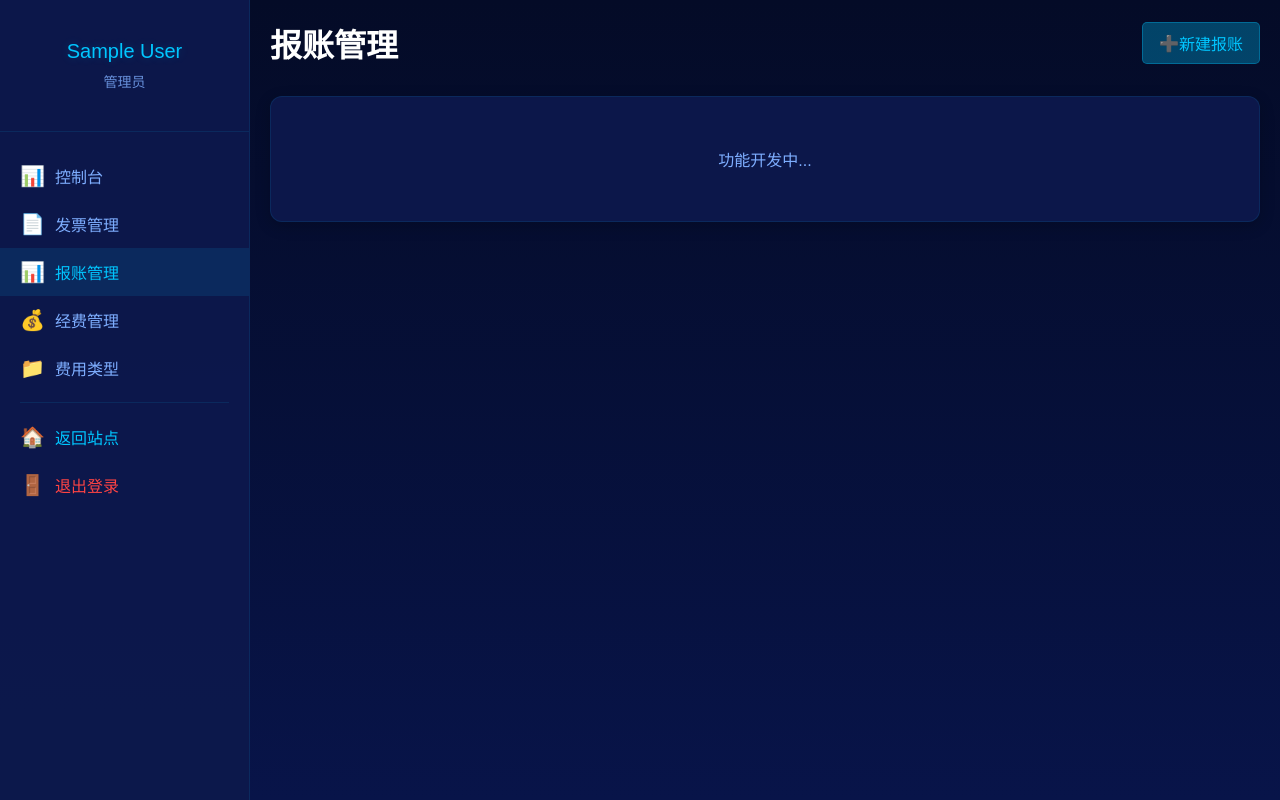
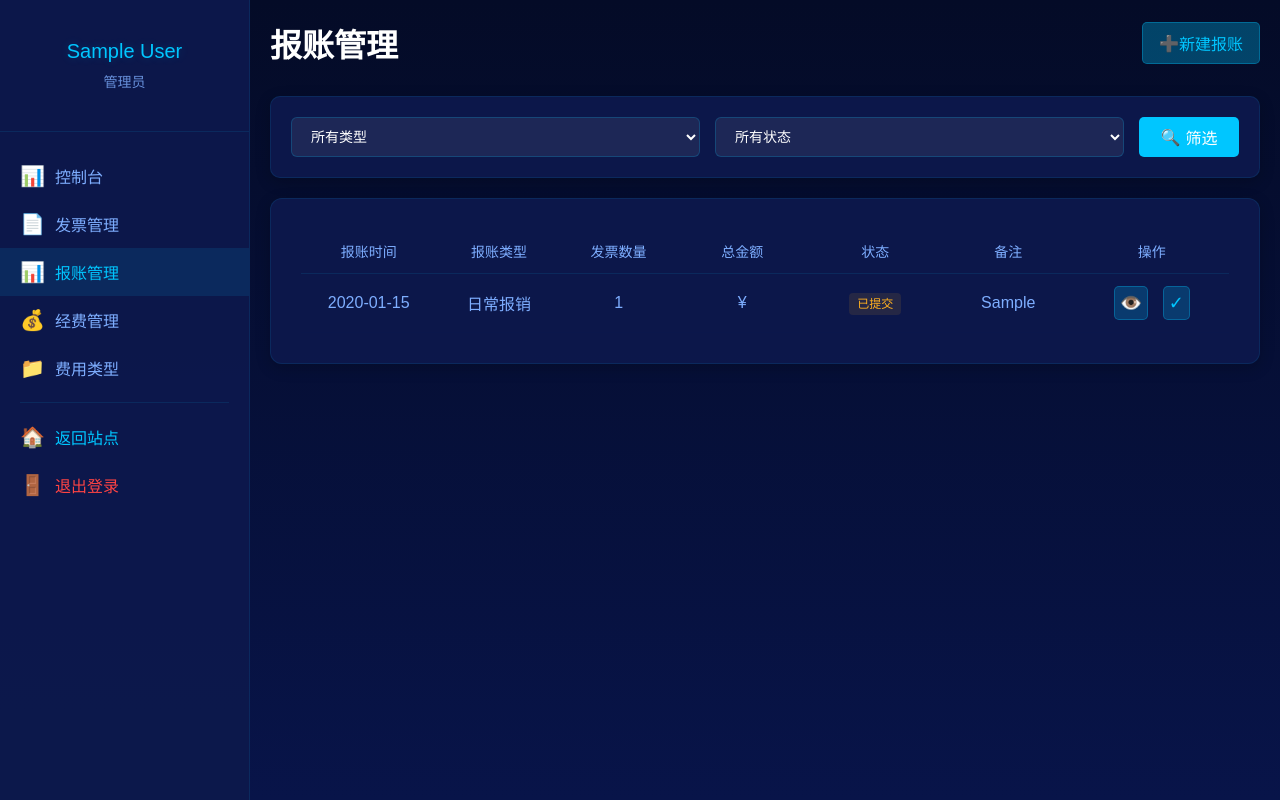
Before and after one commit to dufolk/invoice-manager, a Django app: page /manage/reimbursement/ in a window 1280 px wide. Run offline with Django 5.2, Linux system fonts and the light colour scheme; a user stored in the database is signed in; tables that the repository leaves empty hold one stand-in row (values such as "Sample post"); parts of the project's set-up code (start-up, migrations or seed data) failed here and were passed over.

Commit message:
1.15凌晨

```diff
--- a/invoices/models.py
+++ b/invoices/models.py
@@ -81,7 +81,8 @@
         verbose_name_plural = verbose_name
 
     def __str__(self):
-        return f"{self.invoice_number} - {self.reimbursement_person}"
+        # 报销人-发票明细-日期-金额
+        return f"{self.reimbursement_person} - {self.details} - {self.invoice_date} - {self.amount}"
 
     def check_potential_issues(self):
         """检查发票是否可能存在问题"""
@@ -220,7 +221,7 @@
         ('COMPLETED', '已报账'),
     ]
 
-    reimbursement_date = models.DateTimeField('报账时间')
+    reimbursement_date = models.DateField('报账日期', default=timezone.now)
     invoices = models.ManyToManyField(Invoice, verbose_name='关联发票')
     record_type = models.CharField('报账类型', max_length=10, choices=RECORD_TYPES)
     status = models.CharField('报账状态', max_length=10, choices=STATUS_CHOICES,
--- /dev/null
+++ b/invoices/static/invoices/css/manage/reimbursement.css
@@ -0,0 +1,36 @@
+.status-badge {
+    padding: 4px 8px;
+    border-radius: 4px;
+    font-size: 12px;
+}
+
+.status-badge.submitted {
+    background: rgba(255, 176, 32, 0.1);
+    color: #FFB020;
+}
+
+.status-badge.completed {
+    background: rgba(76, 175, 80, 0.1);
+    color: #4CAF50;
+}
+
+.invoice-selector {
+    max-height: 300px;
+    overflow-y: auto;
+    background: rgba(13, 25, 76, 0.5);
+    border: 1px solid rgba(0, 198, 255, 0.1);
+    border-radius: 4px;
+    padding: 10px;
+}
+
+.invoice-item {
+    display: flex;
+    align-items: center;
+    gap: 10px;
+    padding: 8px;
+    border-bottom: 1px solid rgba(0, 198, 255, 0.1);
+}
+
+.invoice-item:last-child {
+    border-bottom: none;
+}
--- a/invoices/static/invoices/css/manage/style.css
+++ b/invoices/static/invoices/css/manage/style.css
@@ -65,7 +65,7 @@
 }
 
 button {
-    width: 100%;
+    /* width: 100%; */
     padding: 12px;
     background: rgba(0, 198, 255, 0.2);
     border: 1px solid rgba(0, 198, 255, 0.3);
@@ -1185,7 +1185,7 @@
 /* 调整表格第一列宽度 */
 table th:first-child,
 table td:first-child {
-    width: 40px;
+    /* width: 40px; */
     text-align: center;
     padding: 0 10px;
 }
@@ -1292,7 +1292,7 @@
 
 /* 调整特定列的宽度 */
 table th:nth-child(2) {  /* 发票号列 */
-    min-width: 120px;
+    /* min-width: 120px; */
     text-align: center;
 }
 
--- /dev/null
+++ b/invoices/static/invoices/js/reimbursement.js
@@ -0,0 +1,48 @@
+function showNewReimbursementModal() {
+    const modal = document.getElementById('newReimbursementModal');
+    modal.classList.add('show');
+    loadUnreimbursedInvoices();
+}
+
+function closeNewReimbursementModal() {
+    const modal = document.getElementById('newReimbursementModal');
+    modal.classList.remove('show');
+}
+
+async function loadUnreimbursedInvoices() {
+    try {
+        const response = await fetch('{% url "invoices:manage_unreimbursed_invoices" %}');
+        const data = await response.json();
+
+        const container = document.querySelector('.invoice-selector');
+        container.innerHTML = data.invoices.map(invoice => `
+            <div class="invoice-item">
+                <input type="checkbox" name="invoice_ids[]" value="${invoice.id}">
+                <span>${invoice.invoice_number} - ¥${invoice.amount} - ${invoice.reimbursement_person}</span>
+            </div>
+        `).join('');
+    } catch (error) {
+        console.error('Error loading invoices:', error);
+    }
+}
+
+function viewReimbursement(id) {
+    // 实现查看报账详情的功能
+}
+
+async function markAsCompleted(id) {
+    if (!confirm('确定将此记录标记为已报账？')) return;
+
+    try {
+        const response = await fetch(`{% url "invoices:manage_reimbursement_complete" pk=0 %}`.replace('0', id));
+
+        if (response.ok) {
+            window.location.reload();
+        } else {
+            alert('操作失败，请重试');
+        }
+    } catch (error) {
+        console.error('Error:', error);
+        alert('操作失败，请重试');
+    }
+}
--- a/invoices/templates/invoices/manage/reimbursement_list.html
+++ b/invoices/templates/invoices/manage/reimbursement_list.html
@@ -7,15 +7,124 @@
 <div class="page-header">
     <h1>报账管理</h1>
     <div class="page-actions">
-        <a href="#" class="btn btn-primary">
+        <a href="#" class="btn btn-primary" onclick="showNewReimbursementModal()">
             <span class="icon">➕</span>新建报账
         </a>
     </div>
 </div>
 
+<div class="filter-bar">
+    <form method="get" class="filter-form">
+        <div class="form-group">
+            <select name="type">
+                <option value="">所有类型</option>
+                <option value="DAILY" {% if request.GET.type == 'DAILY' %}selected{% endif %}>日常报销</option>
+                <option value="TRAVEL" {% if request.GET.type == 'TRAVEL' %}selected{% endif %}>差旅报销</option>
+            </select>
+        </div>
+        <div class="form-group">
+            <select name="status">
+                <option value="">所有状态</option>
+                <option value="SUBMITTED" {% if request.GET.status == 'SUBMITTED' %}selected{% endif %}>已提交</option>
+                <option value="COMPLETED" {% if request.GET.status == 'COMPLETED' %}selected{% endif %}>已报账</option>
+            </select>
+        </div>
+        <button type="submit" class="btn btn-filter">
+            <span class="icon">🔍</span>筛选
+        </button>
+    </form>
+</div>
+
 <div class="card">
-    <div class="empty-message">
-        功能开发中...
+    <div class="table-responsive">
+        <table>
+            <thead>
+                <tr>
+                    <th>报账时间</th>
+                    <th>报账类型</th>
+                    <th>发票数量</th>
+                    <th>总金额</th>
+                    <th>状态</th>
+                    <th>备注</th>
+                    <th>操作</th>
+                </tr>
+            </thead>
+            <tbody>
+                {% for record in records %}
+                <tr>
+                    <td>{{ record.reimbursement_date|date:"Y-m-d" }}</td>
+                    <td>{{ record.get_record_type_display }}</td>
+                    <td>{{ record.invoices.count }}</td>
+                    <td>¥{{ record.total_amount|floatformat:2 }}</td>
+                    <td>
+                        <span class="status-badge {{ record.status|lower }}">
+                            {{ record.get_status_display }}
+                        </span>
+                    </td>
+                    <td>{{ record.remarks|default:"-" }}</td>
+                    <td class="actions">
+                        <button class="btn-icon" onclick="viewReimbursement({{ record.id }})" title="查看详情">
+                            👁️
+                        </button>
+                        {% if record.status == 'SUBMITTED' %}
+                        <button class="btn-icon" onclick="markAsCompleted({{ record.id }})" title="标记为已报账">
+                            ✓
+                        </button>
+                        {% endif %}
+                    </td>
+                </tr>
+                {% empty %}
+                <tr>
+                    <td colspan="7" class="empty-message">暂无报账记录</td>
+                </tr>
+                {% endfor %}
+            </tbody>
+        </table>
     </div>
 </div>
+
+<!-- 新建报账模态框 -->
+<div id="newReimbursementModal" class="modal">
+    <div class="modal-content">
+        <div class="modal-header">
+            <h3>新建报账</h3>
+            <button type="button" class="close-btn" onclick="closeNewReimbursementModal()">×</button>
+        </div>
+        <div class="modal-body">
+            <form id="reimbursementForm" method="post" action="{% url 'invoices:manage_reimbursement_add' %}">
+                {% csrf_token %}
+                <div class="form-group">
+                    <label>报账类型*</label>
+                    <select name="record_type" required>
+                        <option value="DAILY">日常报销</option>
+                        <option value="TRAVEL">差旅报销</option>
+                    </select>
+                </div>
+                <div class="form-group">
+                    <label>选择发票*</label>
+                    <div class="invoice-selector">
+                        <!-- 这里将通过 JavaScript 动态加载未报账的发票列表 -->
+                    </div>
+                </div>
+                <div class="form-group">
+                    <label>备注</label>
+                    <textarea name="remarks" rows="3"></textarea>
+                </div>
+                <div class="form-actions">
+                    <button type="submit" class="btn btn-primary">提交报账</button>
+                    <button type="button" class="btn" onclick="closeNewReimbursementModal()">取消</button>
+                </div>
+            </form>
+        </div>
+    </div>
+</div>
+
 {% endblock %}
+
+{% block extra_css %}
+<link rel="stylesheet" href="{% static 'invoices/css/manage/reimbursement.css' %}">
+{% endblock %}
+
+{% block extra_js %}
+<script src="{% static 'invoices/js/reimbursement.js' %}"></script>
+{% endblock %}
--- a/invoices/urls.py
+++ b/invoices/urls.py
@@ -24,5 +24,11 @@
     path('manage/parse-invoice/', views.parse_invoice, name='parse_invoice'),
     path('manage/reimbursement/', views.manage_reimbursement_list,
          name='manage_reimbursement_list'),
+    path('manage/reimbursement/add/', views.manage_reimbursement_add,
+         name='manage_reimbursement_add'),
+    path('manage/reimbursement/<int:pk>/complete/', views.manage_reimbursement_complete,
+         name='manage_reimbursement_complete'),
+    path('manage/reimbursement/unreimbursed-invoices/', views.manage_unreimbursed_invoices,
+         name='manage_unreimbursed_invoices'),
     path('manage/fund/', views.manage_fund_list, name='manage_fund_list'),
 ]
--- a/invoices/views.py
+++ b/invoices/views.py
@@ -1,9 +1,9 @@
 from django.shortcuts import render, redirect, get_object_or_404
 from django.db.models import Sum, Count
 from django.db.models.functions import TruncMonth
-from .models import Invoice, ExpenseType, TravelInvoice
+from .models import Invoice, ExpenseType, TravelInvoice, ReimbursementRecord
 import json
-from datetime import datetime, timedelta
+from datetime import datetime, timedelta, timezone
 from django.contrib.auth import authenticate, login, logout
 from django.contrib.auth.decorators import login_required
 from django.contrib import messages
@@ -584,8 +584,73 @@
 
 @login_required
 def manage_reimbursement_list(request):
-    return render(request, 'invoices/manage/reimbursement_list.html')
+    # 获取筛选参数
+    record_type = request.GET.get('type', '')
+    status = request.GET.get('status', '')
+
+    # 构建查询
+    records = ReimbursementRecord.objects.all()
+
+    if record_type:
+        records = records.filter(record_type=record_type)
+    if status:
+        records = records.filter(status=status)
+
+    # 按时间倒序排序
+    records = records.order_by('-reimbursement_date')
+
+    context = {
+        'records': records
+    }
+
+    return render(request, 'invoices/manage/reimbursement_list.html', context)
 
 @login_required
 def manage_fund_list(request):
     return render(request, 'invoices/manage/fund_list.html')
+
+@login_required
+def manage_reimbursement_add(request):
+    if request.method == 'POST':
+        try:
+            with transaction.atomic():
+                record = ReimbursementRecord.objects.create(
+                    reimbursement_date=timezone.now().date(),
+                    record_type=request.POST['record_type'],
+                    remarks=request.POST.get('remarks', '')
+                )
+
+                # 添加关联的发票
+                invoice_ids = request.POST.getlist('invoice_ids[]')
+                if invoice_ids:
+                    record.invoices.set(invoice_ids)
+
+                messages.success(request, '报账记录创建成功')
+                return redirect('invoices:manage_reimbursement_list')
+        except Exception as e:
+            messages.error(request, f'创建失败：{str(e)}')
+
+    return redirect('invoices:manage_reimbursement_list')
+
+@login_required
+def manage_reimbursement_complete(request, pk):
+    if request.method == 'POST':
+        try:
+            record = get_object_or_404(ReimbursementRecord, pk=pk)
+            record.status = 'COMPLETED'
+            record.save()
+            return JsonResponse({'success': True})
+        except Exception as e:
+            return JsonResponse({'success': False, 'error': str(e)})
+    return JsonResponse({'success': False, 'error': '不支持的请求方法'})
+
+@login_required
+def manage_unreimbursed_invoices(request):
+    # 获取未报账的发票
+    invoices = Invoice.objects.filter(
+        reimbursementrecord__isnull=True
+    ).values('id', 'invoice_number', 'amount', 'reimbursement_person')
+
+    return JsonResponse({
+        'invoices': list(invoices)
+    })
```
Also changed, not shown: invoices/templates/invoices/dashboard.html (+6 -6 lines), invoices/migrations/0014_alter_reimbursementrecord_reimbursement_date.py (added).
